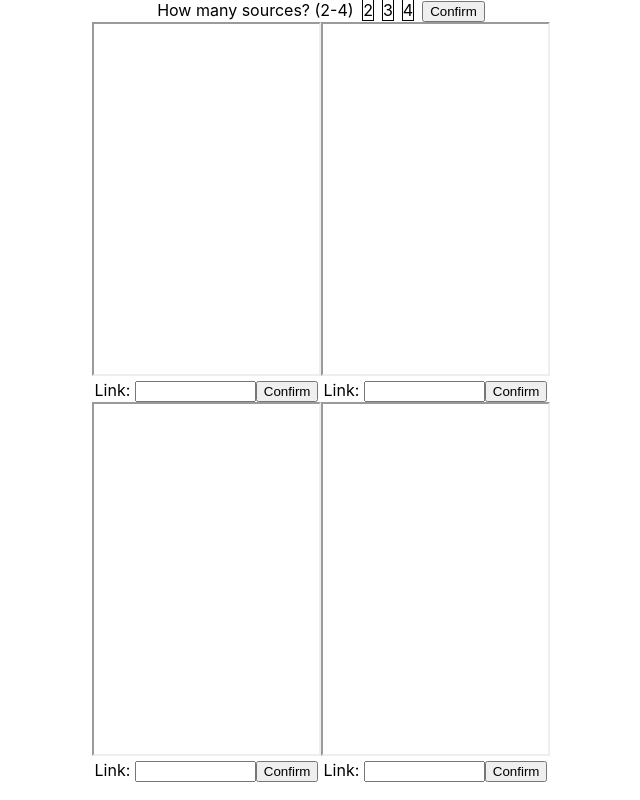
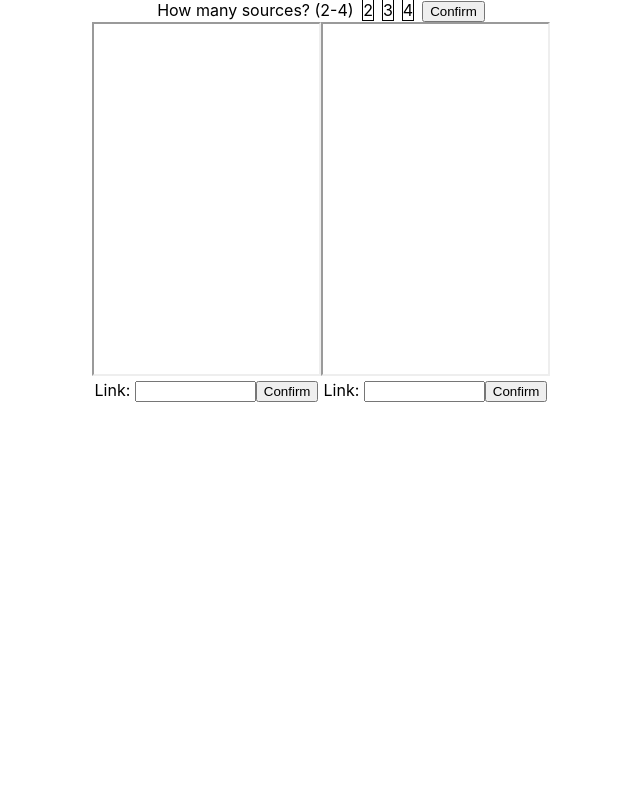
Before and after one commit to GraberMN/CredSourceComp, a React (Create React App) app: page / in a window 1280 px wide. Shown: the whole page, without its empty margins (319-959 px from the left). Built offline with nearby package versions, Linux system fonts and the light colour scheme.

Commit message:
commit on "main"

```diff
--- a/src/App.js
+++ b/src/App.js
@@ -1,7 +1,7 @@
 import logo from './logo.svg';
 import './App.css';
 import Embed from './components/Embed.js';
-import { useState, useEffect, useReducer } from 'react';
+import { useState, useEffect, useReducer} from 'react';
 import SourceSelect from './components/SourceSelect.js';
 
 const initialState = { embed3Display: 'none', embed4Display: 'none' }
@@ -18,34 +18,37 @@ const reducer = (state, action) => {
   }
 }
 
+let newEmbed3Style = { display: 'none' }
+let newEmbed4Style = { display: 'none' }
+
 function App() {
   const [sourceNum, setSourceNum] = useState(2)
-  const [newSourceNum, setNewSourceNum] = useState(2)
   const [displayEmbed, dispatch] = useReducer(reducer, initialState)
   const [embed3Style, setEmbed3Style] = useState({ display: 'none' })
   const [embed4Style, setEmbed4Style] = useState({ display: 'none' })
   useEffect(() => {
-    let newEmbed3Style
-    let newEmbed4Style
-    if (newSourceNum === 2) {
+    console.log(sourceNum)
+    newEmbed3Style = { display: 'none' }
+    newEmbed4Style = { display: 'none' }
+    if (sourceNum === 2) {
       newEmbed3Style = { display: 'none' }
       newEmbed4Style = { display: 'none' }
-    } else if (newSourceNum === 3) {
+    } else if (sourceNum === 3) {
       newEmbed3Style = { display: 'flex' }
       newEmbed4Style = { display: 'none' }
     } else {
       newEmbed3Style = { display: 'flex' }
       newEmbed4Style = { display: 'flex' }
     }
+    console.log(newEmbed3Style)
+    console.log(newEmbed4Style)
     setEmbed3Style(newEmbed3Style)
     setEmbed4Style(newEmbed4Style)
-    console.log(embed3Style)
-    console.log(embed4Style)
-  }, [newSourceNum])
+  }, [sourceNum])
   return (
     <div className="App">
       <span>
-        <SourceSelect sourceNum={sourceNum} setSourceNum={setSourceNum} newSourceNum={newSourceNum} setNewSourceNum={setNewSourceNum} />
+        <SourceSelect sourceNum={sourceNum} setSourceNum={setSourceNum} />
       </span>
       <span id="embedWrapperRow1">
         <Embed className="embed" title="embed1" />
--- a/src/components/Embed.js
+++ b/src/components/Embed.js
@@ -1,8 +1,8 @@
 import React from 'react'
-import { useState } from 'react'
+import { useState, useEffect } from 'react'
 import Link from './Link.js'
 
-function Embed({ title }) {
+function Embed({ title, style }) {
     const [link, setLink] = useState("")
     const [currentLink, setCurrentLink] = useState(null)
     const showEmbed = () => {
@@ -11,9 +11,11 @@ function Embed({ title }) {
     return (
         <span>
             <div>
-                <iframe title={title} src={currentLink} width='225px' height='350px' sandbox='allow-scripts allow-forms' loading='lazy'></iframe>
+                <iframe title={title} src={currentLink} width='225px' height='350px' sandbox='allow-scripts allow-forms' loading='lazy' style={style}></iframe>
             </div>
-            <Link title={title} link={link} setLink={setLink} showEmbed={showEmbed} />
+            <span style={style}>
+                <Link title={title} link={link} setLink={setLink} showEmbed={showEmbed} />
+            </span>
         </span>
     )
 }
--- a/src/components/SourceSelect.js
+++ b/src/components/SourceSelect.js
@@ -1,30 +1,33 @@
 import React from 'react'
+import { useRef } from 'react'
 import './sourceSelect.css'
 
-function SourceSelect({ sourceNum, setSourceNum, newSourceNum, setNewSourceNum }) {
+function SourceSelect({ sourceNum, setSourceNum }) {
+    const sourceNumRef = useRef(2);
+
     return (
         <div>
             <span>How many sources? (2-4) </span>
             <span id='sourceNumSelect'>
                 <span className='option' id='option1' onClick={() => {
-                    setSourceNum(2)
-                    console.log(sourceNum)
+                    sourceNumRef.current = 2;
+                    console.log('Selected sourceNum:', sourceNumRef.current);
                 }}>2</span>
                 <span className='option' id='option2' onClick={() => {
-                    setSourceNum(3)
-                    console.log(sourceNum)
+                    sourceNumRef.current = 3;
+                    console.log('Selected sourceNum:', sourceNumRef.current);
                 }}>3</span>
                 <span className='option' id='option3' onClick={() => {
-                    setSourceNum(4)
-                    console.log(sourceNum)
+                    sourceNumRef.current = 4;
+                    console.log('Selected sourceNum:', sourceNumRef.current);
                 }}>4</span>
             </span>
             <button type='button' onClick={() => {
-                setNewSourceNum(sourceNum)
-                console.log(newSourceNum)
+                setSourceNum(sourceNumRef.current);
+                console.log('Confirmed sourceNum:', sourceNumRef.current);
             }}>Confirm</button>
         </div>
-    )
+    );
 }
 
 export default SourceSelect
```
